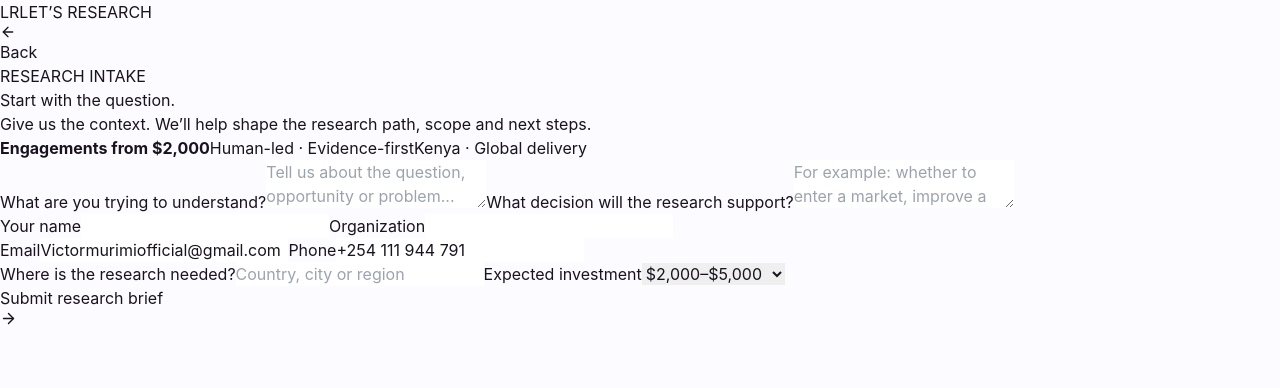
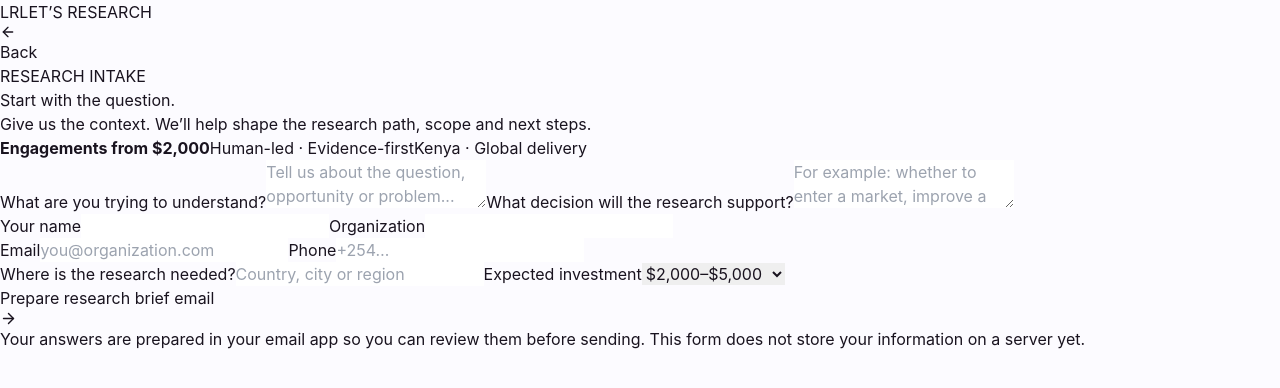
Before and after one commit to victormurimiofficial-sudo/Let-s-research, a Next.js app: page /start in a window 1280 px wide. Shown: the top 388 px of the page. Built offline with nearby package versions, Linux system fonts and the light colour scheme.

Commit message:
Make research intake honest and prepare a real email submission

```diff
--- a/pages/start.tsx
+++ b/pages/start.tsx
@@ -1,115 +1,43 @@
 import Head from 'next/head';
 import Link from 'next/link';
-import { ArrowLeft, ArrowRight, CheckCircle2 } from 'lucide-react';
+import { ArrowLeft, ArrowRight, CheckCircle2, Mail } from 'lucide-react';
 import { FormEvent, useState } from 'react';
 
 export default function Start() {
-  const [sent, setSent] = useState(false);
-  const submit = (e: FormEvent) => {
+  const [emailReady, setEmailReady] = useState(false);
+  const submit = (e: FormEvent<HTMLFormElement>) => {
     e.preventDefault();
-    setSent(true);
+    const form = new FormData(e.currentTarget);
+    const fields = [
+      ['Research question', form.get('question')],
+      ['Decision to support', form.get('decision')],
+      ['Name', form.get('name')],
+      ['Organization', form.get('organization')],
+      ['Contact email', form.get('email')],
+      ['Phone', form.get('phone')],
+      ['Geography', form.get('geography') || 'Not specified'],
+      ['Expected investment', form.get('budget')],
+    ];
+    const body = fields.map(([label, value]) => label + ': ' + String(value ?? '').trim()).join('\n\n');
+    const subject = 'New research brief — ' + String(form.get('organization') || form.get('name'));
+    window.location.href = 'mailto:Victormurimiofficial@gmail.com?subject=' + encodeURIComponent(subject) + '&body=' + encodeURIComponent(body);
+    setEmailReady(true);
   };
   return (
     <>
-      <Head>
-        <title>Start a Research Project — Let’s Research</title>
-      </Head>
+      <Head><title>Start a Research Project | Let’s Research</title><meta name="description" content="Share your research question with Let’s Research. We help shape the study, scope, methodology and next steps."/></Head>
       <div className="site-shell">
-        <header className="topbar">
-          <Link href="/" className="brand">
-            <span className="brand-mark">LR</span>
-            <span>LET’S RESEARCH</span>
-          </Link>
-          <Link href="/" className="back-link">
-            <ArrowLeft size={16} /> Back
-          </Link>
-        </header>
+        <header className="topbar"><Link href="/" className="brand"><span className="brand-mark">LR</span><span>LET’S RESEARCH</span></Link><Link href="/" className="back-link"><ArrowLeft size={16}/> Back</Link></header>
         <main className="intake-page">
-          <div className="intake-intro">
-            <span className="section-number">RESEARCH INTAKE</span>
-            <h1>Start with the question.</h1>
-            <p>
-              Give us the context. We’ll help shape the research path, scope and
-              next steps.
-            </p>
-            <div className="intake-side">
-              <strong>Engagements from $2,000</strong>
-              <span>Human-led · Evidence-first</span>
-              <span>Kenya · Global delivery</span>
-            </div>
-          </div>
-          {sent ? (
-            <div className="success-panel">
-              <CheckCircle2 size={42} />
-              <span>Brief received</span>
-              <h2>We have your research question.</h2>
-              <p>
-                Your brief has been captured for review. We’ll use the details
-                you provided to shape the discovery conversation.
-              </p>
-              <Link href="/" className="button button-primary">
-                Back to Let’s Research <ArrowRight size={17} />
-              </Link>
-            </div>
-          ) : (
-            <form className="intake-form" onSubmit={submit}>
-              <label>
-                What are you trying to understand?
-                <textarea
-                  required
-                  placeholder="Tell us about the question, opportunity or problem..."
-                />
-              </label>
-              <label>
-                What decision will the research support?
-                <textarea
-                  required
-                  placeholder="For example: whether to enter a market, improve a service, evaluate a program..."
-                />
-              </label>
-              <div className="form-row">
-                <label>
-                  Your name
-                  <input required />
-                </label>
-                <label>
-                  Organization
-                  <input required />
-                </label>
-              </div>
-              <div className="form-row">
-                <label>
-                  Email
-                  <input
-                    type="email"
-                    required
-                    defaultValue="Victormurimiofficial@gmail.com"
-                  />
-                </label>
-                <label>
-                  Phone
-                  <input defaultValue="+254 111 944 791" />
-                </label>
-              </div>
-              <div className="form-row">
-                <label>
-                  Where is the research needed?
-                  <input placeholder="Country, city or region" />
-                </label>
-                <label>
-                  Expected investment
-                  <select defaultValue="$2,000–$5,000">
-                    <option>$2,000–$5,000</option>
-                    <option>$5,000–$10,000</option>
-                    <option>$10,000+</option>
-                  </select>
-                </label>
-              </div>
-              <button className="button button-primary" type="submit">
-                Submit research brief <ArrowRight size={17} />
-              </button>
-            </form>
-          )}
+          <div className="intake-intro"><span className="section-number">RESEARCH INTAKE</span><h1>Start with the question.</h1><p>Give us the context. We’ll help shape the research path, scope and next steps.</p><div className="intake-side"><strong>Engagements from $2,000</strong><span>Human-led · Evidence-first</span><span>Kenya · Global delivery</span></div></div>
+          {emailReady ? <div className="success-panel"><CheckCircle2 size={42}/><span>One last step</span><h2>Your brief is ready to send.</h2><p>Your email app should open with the details filled in. Please send that email to submit your brief. We have not received it until you press Send in your email app.</p><a className="button button-primary" href="mailto:Victormurimiofficial@gmail.com?subject=Research%20brief"> <Mail size={17}/> Open email again</a><p><Link href="/">Back to Let’s Research <ArrowRight size={16}/></Link></p></div> : <form className="intake-form" onSubmit={submit}>
+            <label>What are you trying to understand?<textarea name="question" required placeholder="Tell us about the question, opportunity or problem..."/></label>
+            <label>What decision will the research support?<textarea name="decision" required placeholder="For example: whether to enter a market, improve a service or evaluate a programme..."/></label>
+            <div className="form-row"><label>Your name<input name="name" autoComplete="name" required/></label><label>Organization<input name="organization" autoComplete="organization" required/></label></div>
+            <div className="form-row"><label>Email<input name="email" type="email" autoComplete="email" required placeholder="you@organization.com"/></label><label>Phone<input name="phone" autoComplete="tel" placeholder="+254…"/></label></div>
+            <div className="form-row"><label>Where is the research needed?<input name="geography" placeholder="Country, city or region"/></label><label>Expected investment<select name="budget" defaultValue="$2,000–$5,000"><option>$2,000–$5,000</option><option>$5,000–$10,000</option><option>$10,000+</option></select></label></div>
+            <button className="button button-primary" type="submit">Prepare research brief email <ArrowRight size={17}/></button><p className="intake-privacy-note">Your answers are prepared in your email app so you can review them before sending. This form does not store your information on a server yet.</p>
+          </form>}
         </main>
       </div>
     </>
```
